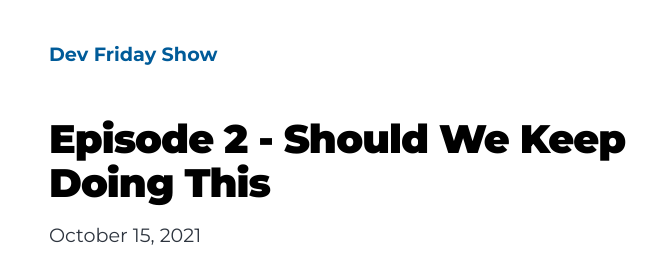
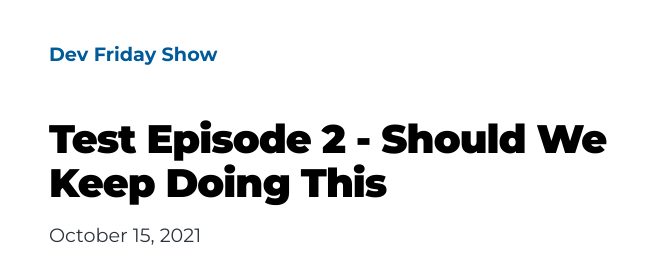
Before and after one commit to mkober/devfriday, a Gatsby site: page /ep2-should-we-keep-doing-this/ in a window 1280 px wide. Shown: the top 262 px of the page, without its empty margins (275-932 px from the left). Built offline with nearby package versions, Linux system fonts and the light colour scheme; Gatsby itself is replaced by a stand-in of ours.

Commit message:
test for firebase deploy

```diff
--- a/content/episodes/ep2-should-we-keep-doing-this/index.md
+++ b/content/episodes/ep2-should-we-keep-doing-this/index.md
@@ -1,5 +1,5 @@
 ---
-title: Episode 2 - Should We Keep Doing This
+title: Test Episode 2 - Should We Keep Doing This
 date: "2021-10-15"
 description: Now we know how little we know about what we're doing. Mark asks Tim about his 'origin' story - at least how he started programming, and they delve a bit into programming interviews, the state of teaching software development in higher education, and of course if they should keep doing this.
 fileURL: https://s3.amazonaws.com/podcast.timlytle.net/ep-02.mp3
```
